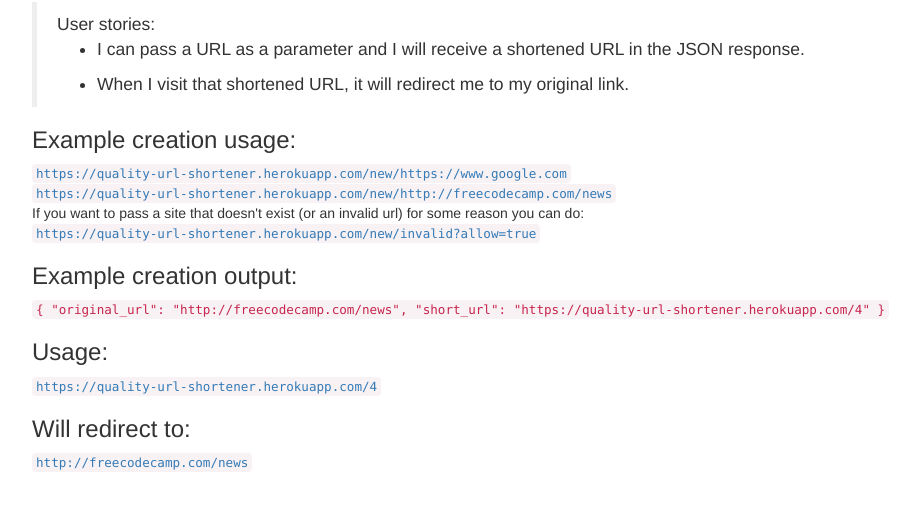
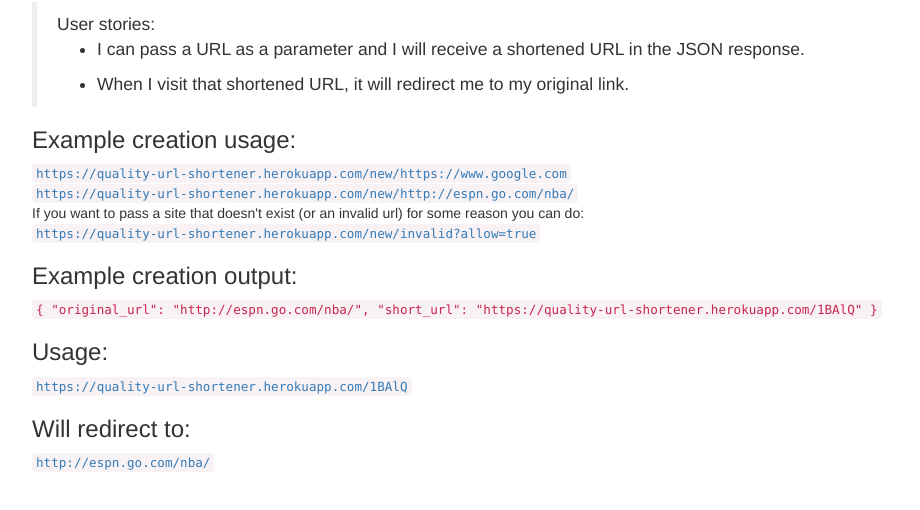
Before and after one commit to qualitydixon/quality-url-shortener, a website: page public/index.html in a window 1280 px wide. Shown: the part 68-578 px from the top of the page, without its empty margins (38-958 px from the left). Drawn offline with nearby package versions, Linux system fonts and the light colour scheme.

Commit message:
HTML tweaks

```diff
--- a/public/index.html
+++ b/public/index.html
@@ -18,20 +18,20 @@
     <h3>Example creation usage:</h3>
     <code><a href="https://quality-url-shortener.herokuapp.com/new/https://www.google.com">https://quality-url-shortener.herokuapp.com/new/https://www.google.com</a></code>
     <br>
-    <code><a href="https://quality-url-shortener.herokuapp.com/new/http://freecodecamp.com/news">https://quality-url-shortener.herokuapp.com/new/http://freecodecamp.com/news</a></code>
+    <code><a href="https://quality-url-shortener.herokuapp.com/new/http://espn.go.com/nba/">https://quality-url-shortener.herokuapp.com/new/http://espn.go.com/nba/</a></code>
     <br>If you want to pass a site that doesn't exist (or an invalid url) for some reason you can do:<br>
     <code><a href="https://quality-url-shortener.herokuapp.com/new/invalid?allow=true">https://quality-url-shortener.herokuapp.com/new/invalid?allow=true</a></code>
     <h3>Example creation output:</h3>
     <code>
       {
-        "original_url": "http://freecodecamp.com/news",
-        "short_url": "https://quality-url-shortener.herokuapp.com/4"
+        "original_url": "http://espn.go.com/nba/",
+        "short_url": "https://quality-url-shortener.herokuapp.com/1BAlQ"
       }
     </code>
     <h3>Usage:</h3>
-    <code><a href="https://quality-url-shortener.herokuapp.com/4">https://quality-url-shortener.herokuapp.com/4</a></code>
+    <code><a href="https://quality-url-shortener.herokuapp.com/1BAlQ">https://quality-url-shortener.herokuapp.com/1BAlQ</a></code>
     <h3>Will redirect to:</h3>
-    <code><a href="http://freecodecamp.com/news">http://freecodecamp.com/news</a></code>
+    <code><a href="http://espn.go.com/nba/">http://espn.go.com/nba/</a></code>
   </div>
 </body>
 </html>
```
